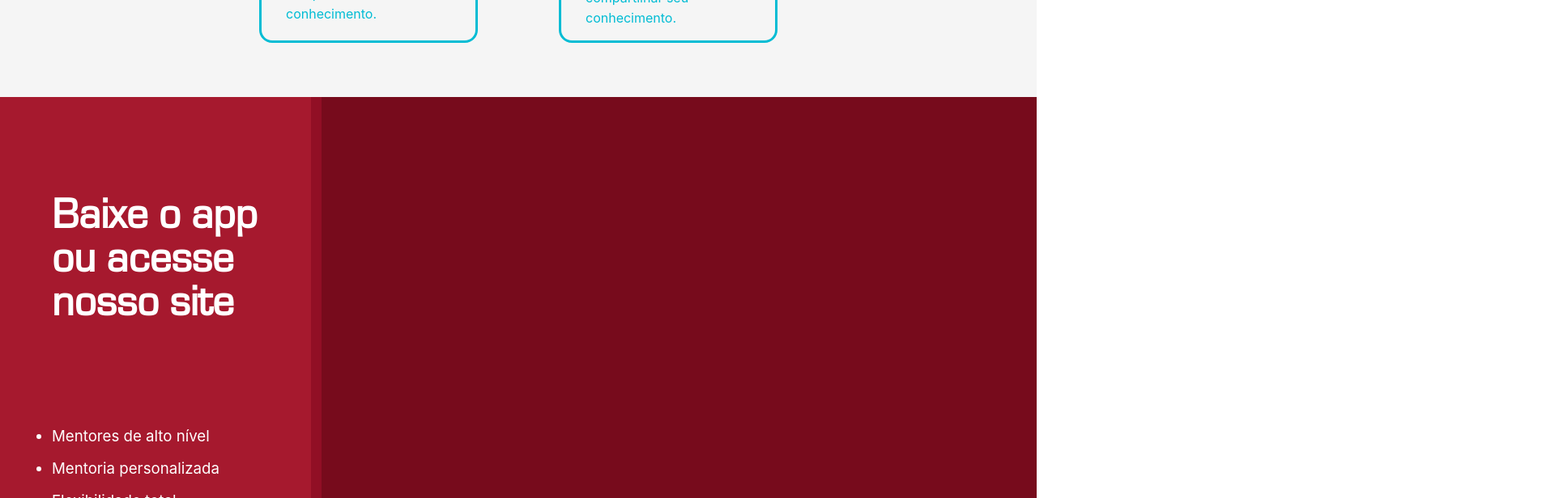
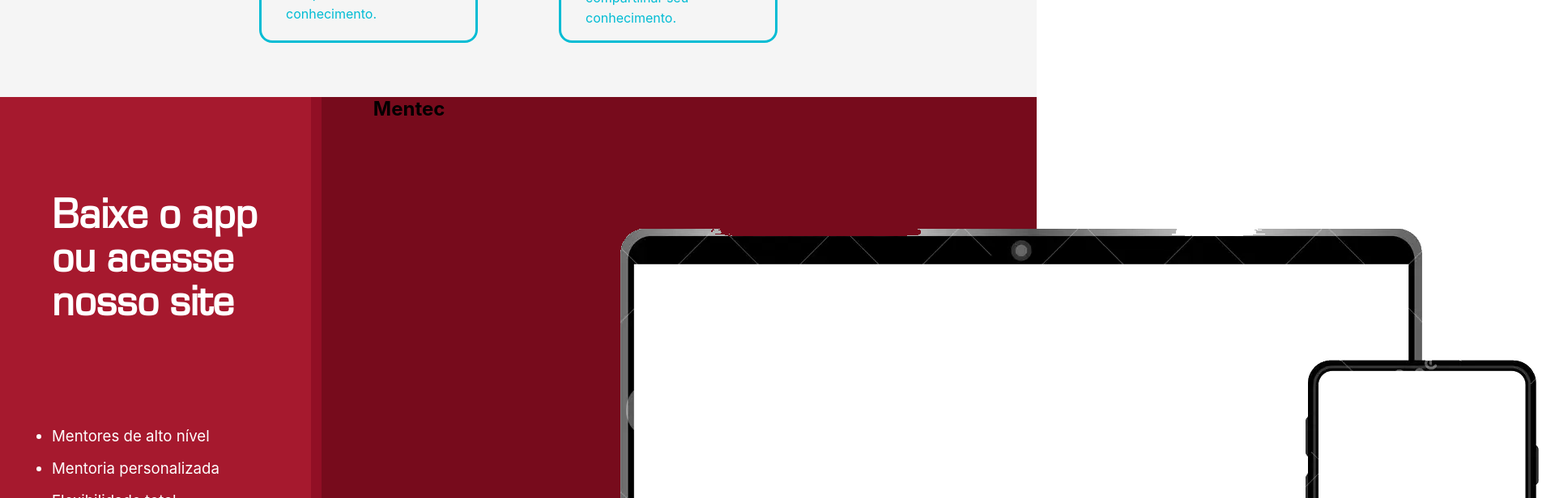
Before and after one commit to devGusta2/Mentec, a React (Create React App) app: page / in a window 1280 px wide. Shown: the part 2280-2896 px from the top of the page at 81% size, 1920 px wide, since content can reach past the window. Built offline with nearby package versions, Linux system fonts and the light colour scheme.

Commit message:
Notebook art our app section

```diff
--- a/src/App.js
+++ b/src/App.js
@@ -6,7 +6,7 @@
 import relogio from './assets/img/Icons/relogio.png';
 import monitor from './assets/img/Icons/monitor.png';
 import foguete from './assets/img/Icons/foguete.png';
-
+import notebook from './assets/img/Arts/notebook.png';
 import { Link } from 'react-router-dom';
 function App() {
   return (
@@ -95,11 +95,10 @@
                   <li>Oportunidades	além da mentoria</li>
                 </ul>
               </div>
+              <div className='column-app'></div>
               <div className='column-app'>
-
-              </div>
-              <div className='column-app'>
-
+                <h1>Mentec</h1>
+                <img src={notebook}></img>
               </div>
             </section>
           </main>
```
Also changed, not shown: src/assets/img/Arts/notebook.png (added).
